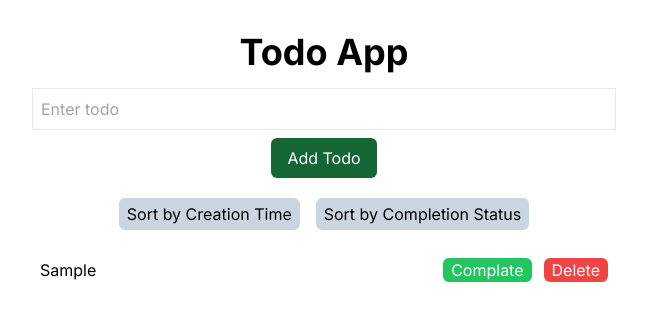
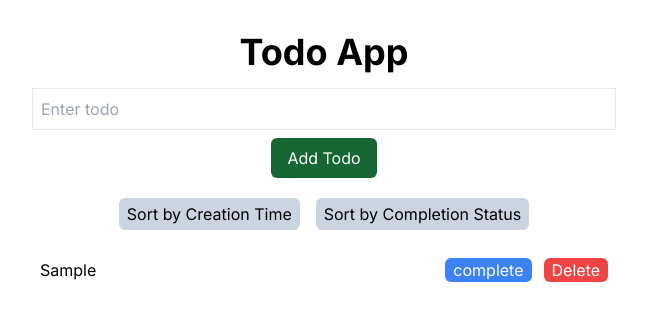
Before and after one commit to mehrabix/todo-list-with-redux, a Next.js app: page / in a window 1280 px wide. Both pictures are taken after typing "Sample" into the empty fields and a click on the button "Add Todo". Shown: the top 320 px of the page, without its empty margins (316-963 px from the left). Built offline with nearby package versions, Linux system fonts and the light colour scheme.

Commit message:
fix colors

```diff
--- a/src/components/Todo.tsx
+++ b/src/components/Todo.tsx
@@ -22,8 +22,8 @@ const TodoComponent: React.FC<TodoProps> = memo(({ todo }) => {
     <div className={`flex items-center justify-between p-2 ${todo.completed ? 'line-through' : ''}`}>
       <span>{todo.text}</span>
       <div className='space-x-3'>
-        <button  onClick={handleToggle} className="bg-green-500 text-white px-2 rounded-md">
-          Complate
+        <button onClick={handleToggle} className={`${todo.completed ? 'bg-green-500' : 'bg-blue-500'} text-white px-2 rounded-md`}>
+          {todo.completed ? 'revert' : 'complete'}
         </button>
         <button className='bg-red-500 text-white px-2 rounded-md' onClick={handleDelete}>Delete</button>
       </div>
```
